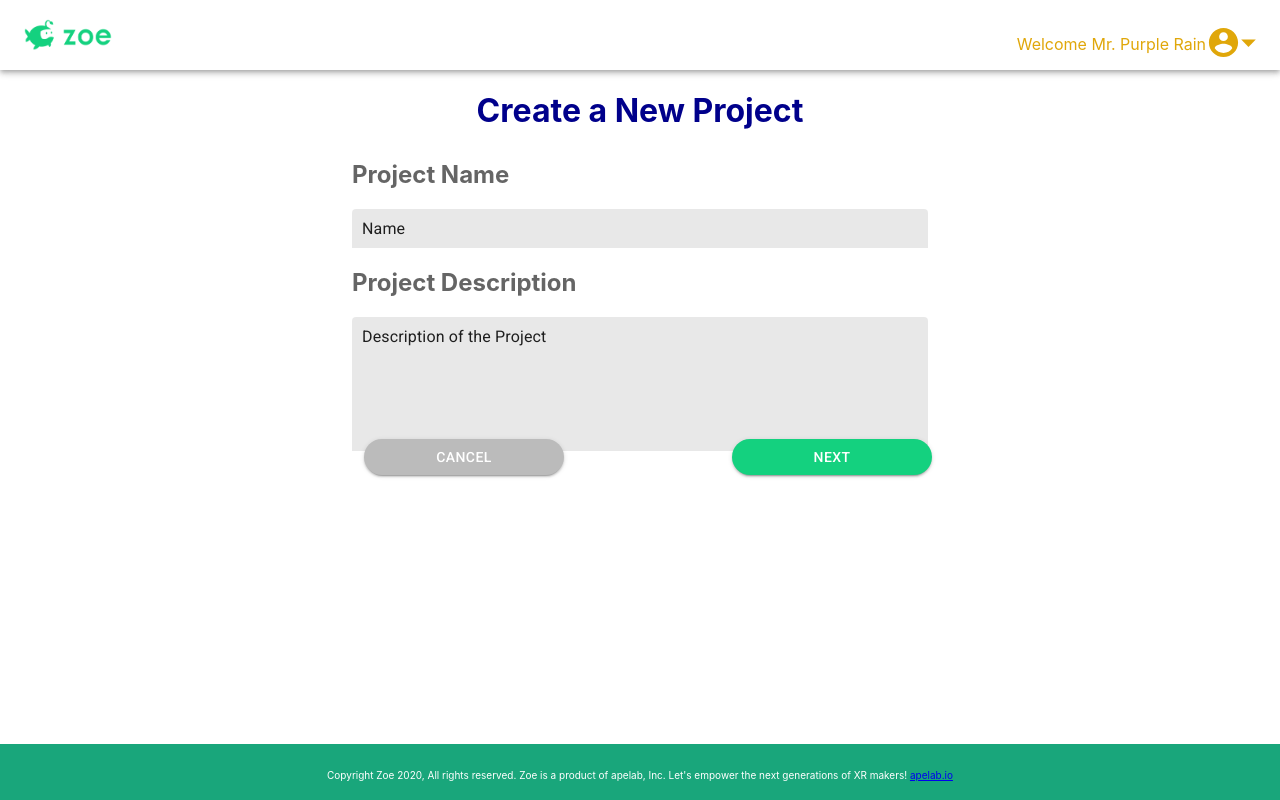
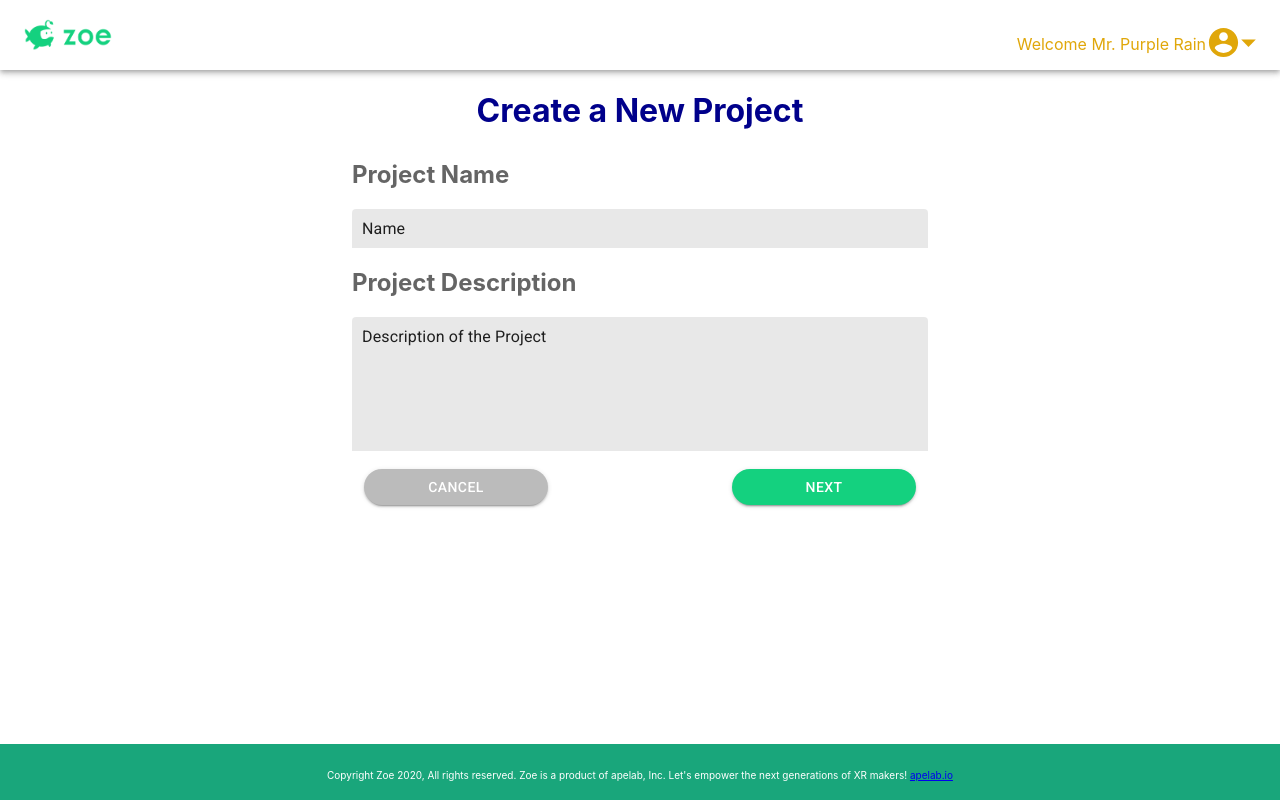
Before and after one commit to alexandramj92/Zoe-Web-App-For-Teachers, a React (Create React App) app: page / in a window 1280 px wide. Built offline with nearby package versions, Linux system fonts and the light colour scheme.

Commit message:
button styling

```diff
--- a/src/components/CreateProject/style.css
+++ b/src/components/CreateProject/style.css
@@ -40,7 +40,7 @@ h2{
 }
 
 .MuiButton-contained {
-    width: 200px;
+    width: 100%!important;
 }
 
 #cancel {
@@ -48,6 +48,7 @@ h2{
     color: white!important;
     border-radius: 1.5em!important;
     padding: 6px 40px!important;
+    margin-top: 30px;
 }
 
 #next {
@@ -55,4 +56,5 @@ h2{
     color: white!important;
     border-radius: 1.5em!important;
     padding: 6px 40px!important;
+    margin-top: 30px;
 }
```
Also changed, not shown: src/components/CreateProject/index.js (+0 -8 lines).
